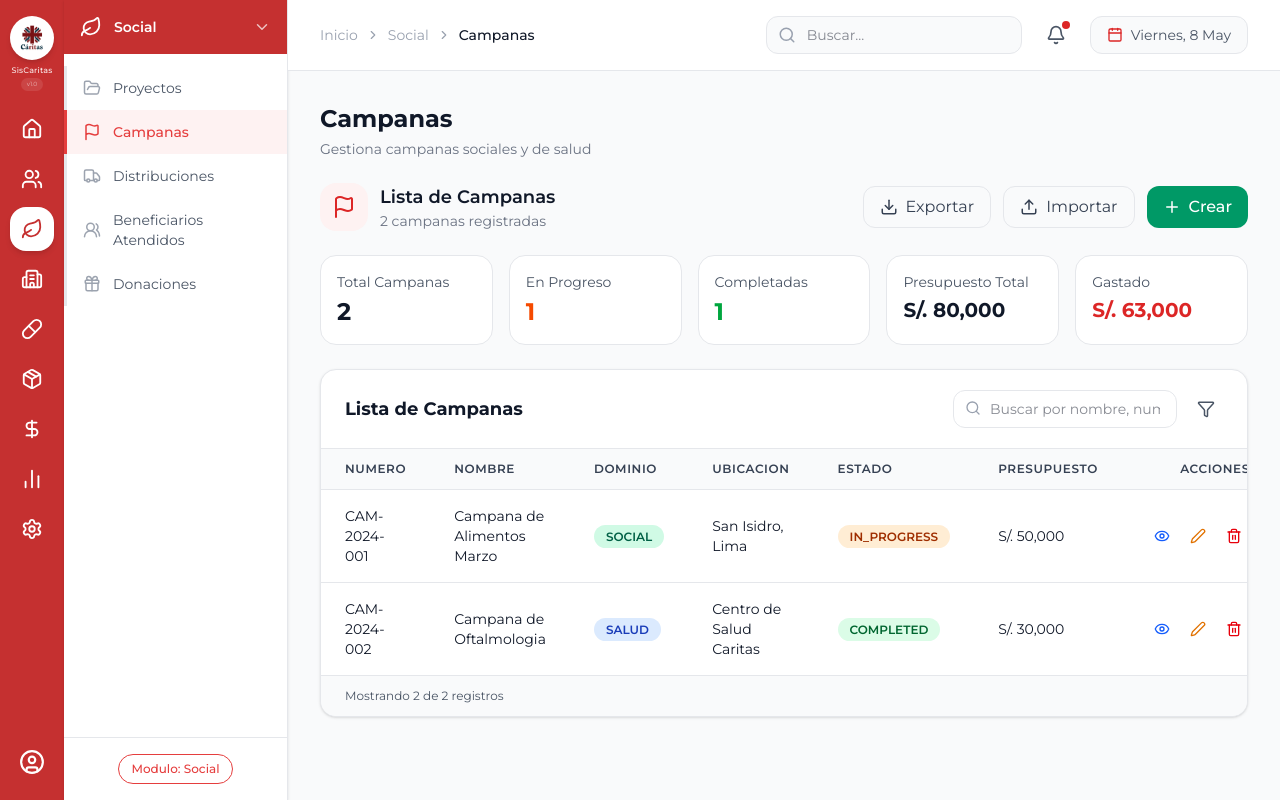
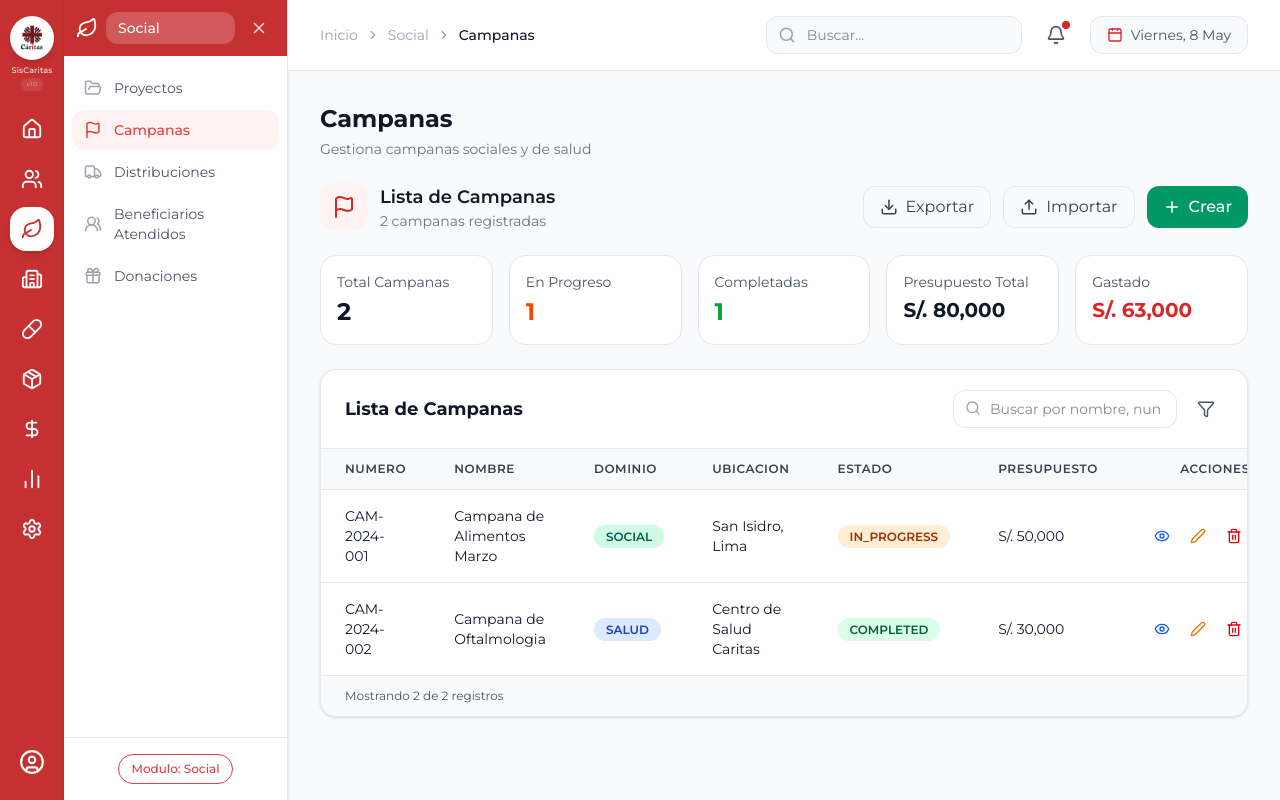
Before and after one commit to JesusSanchezMiranda/SisCaritasDise-o, a Next.js app: page /campanas in a window 1280 px wide. Built offline with nearby package versions, Linux system fonts and the light colour scheme.

Commit message:
feat: update sidebar with close button and style changes
Remove ChevronDown icon and add close button; update subsection items styling.

Co-authored-by: JesúsMiranda <174748883+JesusSanchezMiranda@users.noreply.github.com>

```diff
--- a/components/sidebar.tsx
+++ b/components/sidebar.tsx
@@ -14,7 +14,7 @@ import {
   BarChart2,
   Settings,
   UserCircle,
-  ChevronDown,
+  X,
   UserCog,
   Heart,
   HandHelping,
@@ -279,32 +279,37 @@ export function Sidebar() {
         <aside className="w-56 bg-white border-r border-gray-200 flex flex-col shrink-0 shadow-sm">
           {/* Cabecera del Modulo */}
           <div
-            className="px-4 py-4 flex items-center gap-3"
+            className="px-3 py-3 flex items-center gap-2"
             style={{ backgroundColor: PRIMARY_RED }}
           >
             <span className="text-white">
               {currentModule.icon}
             </span>
-            <span className="text-white font-semibold text-sm flex-1">
+            <span className="bg-white/20 text-white font-medium text-sm px-3 py-1.5 rounded-lg flex-1">
               {currentModule.label}
             </span>
-            <ChevronDown size={18} className="text-white/70" />
+            <button
+              onClick={() => setActiveModule("dashboard")}
+              className="w-8 h-8 flex items-center justify-center text-white/80 hover:text-white hover:bg-white/15 rounded-lg transition-all duration-200"
+              title="Cerrar panel"
+            >
+              <X size={18} />
+            </button>
           </div>
 
           {/* Lista de Secciones */}
-          <nav className="flex-1 py-3 overflow-y-auto">
+          <nav className="flex-1 py-3 px-2 overflow-y-auto">
             {currentModule.sections.map((section, index) => (
               <button
                 key={index}
                 onClick={() => handleSectionClick(section.href)}
-                className={`w-full flex items-center gap-3 px-4 py-3 text-sm transition-all duration-200 text-left ${
+                className={`w-full flex items-center gap-3 px-3 py-2.5 text-sm transition-all duration-200 text-left rounded-lg mb-0.5 ${
                   isActiveSection(section.href)
-                    ? "bg-red-50 font-medium border-l-[3px]"
-                    : "text-gray-600 hover:bg-gray-50 hover:text-gray-900 border-l-[3px] border-transparent"
+                    ? "bg-red-50 font-medium"
+                    : "text-gray-600 hover:bg-gray-100 hover:text-gray-900"
                 }`}
                 style={isActiveSection(section.href) ? {
-                  color: PRIMARY_RED_LIGHT,
-                  borderLeftColor: PRIMARY_RED_LIGHT
+                  color: PRIMARY_RED_LIGHT
                 } : undefined}
               >
                 <span style={isActiveSection(section.href) ? { color: PRIMARY_RED_LIGHT } : { color: '#9CA3AF' }}>
```
